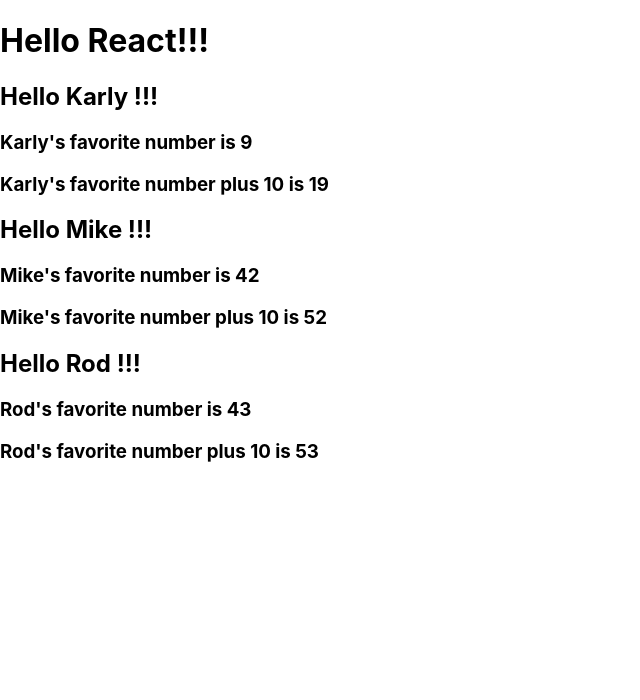
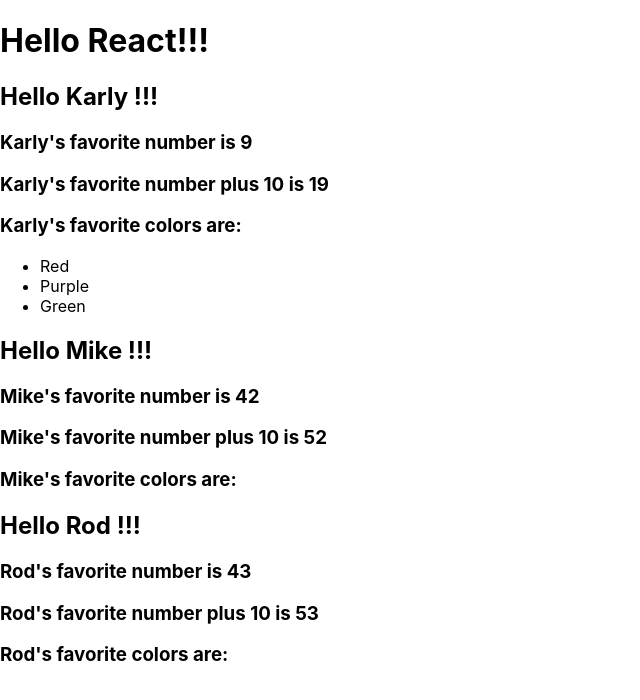
Before and after one commit to alexqin14/learning-react, a React (Create React App) app: page / in a window 1280 px wide. Shown: the top 700 px of the page, without its empty margins (0-640 px from the left). Built offline with nearby package versions, Linux system fonts and the light colour scheme.

Commit message:
Passed an array prop
Also showed boolean short circuit operator

```diff
--- a/src/App.js
+++ b/src/App.js
@@ -10,7 +10,7 @@
       Hello React!!!
     </h1>
 
-    <Greeting name="Karly" favoriteNumber={9}/>
+    <Greeting name="Karly" favoriteNumber={9} favoriteColors={["Red", "Purple", "Green"]}/>
     <Greeting name="Mike" favoriteNumber={42}/>
     <Greeting name="Rod" favoriteNumber={43}/>
     {/* <Greeting name="Brandon" favoriteNumber={3}/> */}
--- a/src/Greeting.js
+++ b/src/Greeting.js
@@ -14,6 +14,15 @@
         <h3>
             {props.name}'s favorite number plus 10 is {props.favoriteNumber + 10}
         </h3>
+        <h3>
+            {props.name}'s favorite colors are:
+
+        </h3>
+        <ul>
+
+            {props.favoriteColors && props.favoriteColors.map(x => <li>{x}</li>)}
+            {/* boolean evaluator (boolean shortcircus) &&, if first one is false, then don't call second one */}
+        </ul>
         </>
 
     );
```
